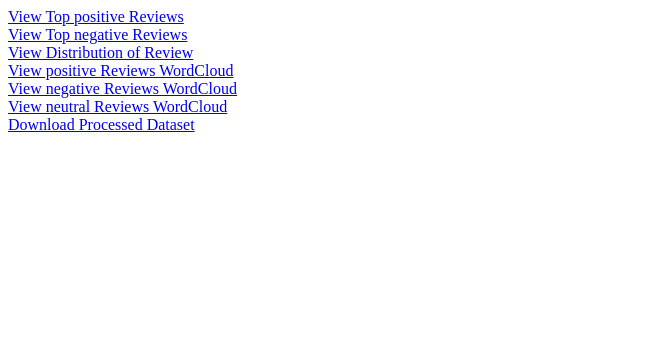
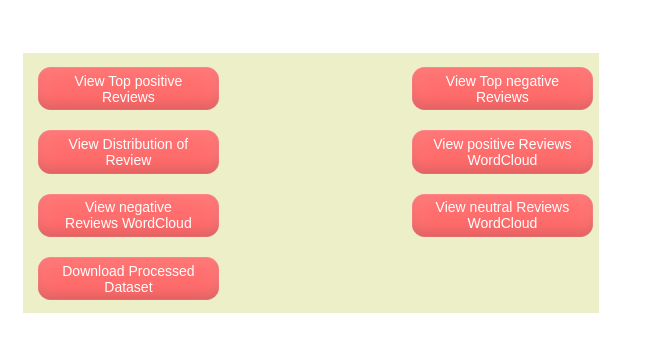
Before and after one commit to Talha-Altair/TVA, a Flask app: page / in a window 1280 px wide. Shown: the top 352 px of the page, without its empty margins (0-654 px from the left). Run offline with Flask 2, Linux system fonts and the light colour scheme; parts of the project's set-up code (start-up, migrations or seed data) failed here and were passed over; some libraries are stand-ins or nearby versions.

Commit message:
Updates for 2021-09-19 21:51:42

```diff
--- a/templates/index.html
+++ b/templates/index.html
@@ -5,23 +5,93 @@
     <meta charset="UTF-8">
     <meta http-equiv="X-UA-Compatible" content="IE=edge">
     <meta name="viewport" content="width=device-width, initial-scale=1.0">
-    <title>Document</title>
+    <link href="https://fonts.googleapis.com/css2?family=Pathway+Gothic+One&display=swap" rel="stylesheet">
+    <title>View Customers</title>
+    <title>Customers</title>
+    <style>
+        body,
+        a,
+        .in,
+        .btn {
+            font-size: 14px;
+            font-family: arial, sans-serif;
+            color: #202124;
+            border-bottom: none;
+            display: flex;
+            /*background-image: url('static/images/background.jpg');*/
+        }
+
+        .container {
+            font-weight: 400;
+            text-align: left;
+            padding-bottom: 8px;
+            background-color: #e7eab5bb;
+            margin-top: 45px;
+            margin-left: 15px;
+            margin-right: 10px;
+            align-items: center;
+            display: grid;
+            grid-column-gap: 2px;
+            grid-row-gap: 2px;
+            grid-template-columns: 200px 170px 200px auto;
+        }
+
+        a:hover {
+            border-bottom: none;
+            background: #c77575;
+        }
+
+        .btn1,
+        .btn2,
+        .btn3,
+        .btn4,
+        .btn5,
+        .btn6,
+        .btn7 {
+            display: inline-block;
+            padding: 0.4em 1.4em;
+            margin: 1em 0.3em 0.3em 0;
+            border-radius: 0.9em;
+            box-sizing: border-box;
+            text-decoration: none;
+            font-weight: 400;
+            color: #ffff;
+            box-shadow: inset 0 -0.6em 1em -0.35em rgba(0, 0, 0, 0.17),
+                inset 0 0.6em 2em -0.3em rgba(255, 255, 255, 0.15),
+                inset 0 0 0em 0.05em rgba(255, 255, 255, 0.12);
+            text-align: center;
+            position: relative;
+            margin-left: 15px;
+        }
+
+        .btn1,
+        .btn2,
+        .btn3,
+        .btn4,
+        .btn5,
+        .btn6,
+        .btn7 {
+            background-color: #FF6B6B;
+        }
+    </style>
 </head>
 
 <body>
-    <a href="/top/positive">View Top positive Reviews</a>
+    <div class="container">
+        <a href="/top/positive" class="btn1">View Top positive Reviews</a>
         <br>
-    <a href="/top/negative">View Top negative Reviews</a>
+        <a href="/top/negative" class="btn2">View Top negative Reviews</a>
         <br>
-    <a href="/count">View Distribution of Review</a>
+        <a href="/count" class="btn3">View Distribution of Review</a>
         <br>
-    <a href="/static/positive.png">View positive Reviews WordCloud</a>
+        <a href="/static/positive.png" class="btn4">View positive Reviews WordCloud</a>
         <br>
-    <a href="/static/negative.png">View negative Reviews WordCloud</a>
+        <a href="/static/negative.png" class="btn5">View negative Reviews WordCloud</a>
         <br>
-    <a href="/static/neutral.png">View neutral Reviews WordCloud</a>
+        <a href="/static/neutral.png" class="btn6">View neutral Reviews WordCloud</a>
         <br>
-    <a href="/download">Download Processed Dataset</a>
+        <a href="/download" class="btn7">Download Processed Dataset</a>
+    </div>
 </body>
 
 </html>
```
Also changed, not shown: templates/count.html (+28 -4 lines), templates/table.html (+14 -11 lines), templates/upload.html (+112 -4 lines), static/images/background.jpg (added). Lines whose indentation alone changed are shown as unchanged.
